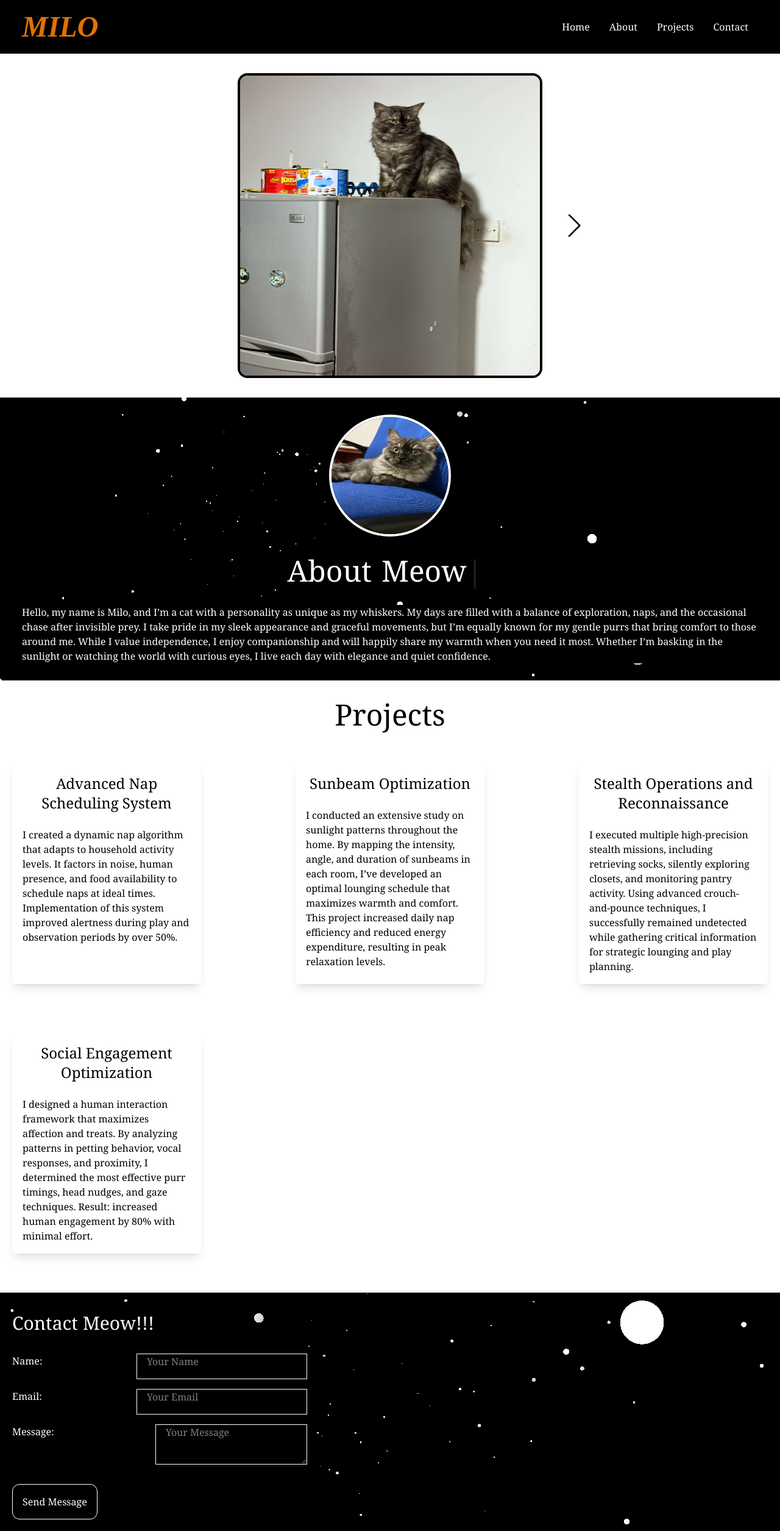
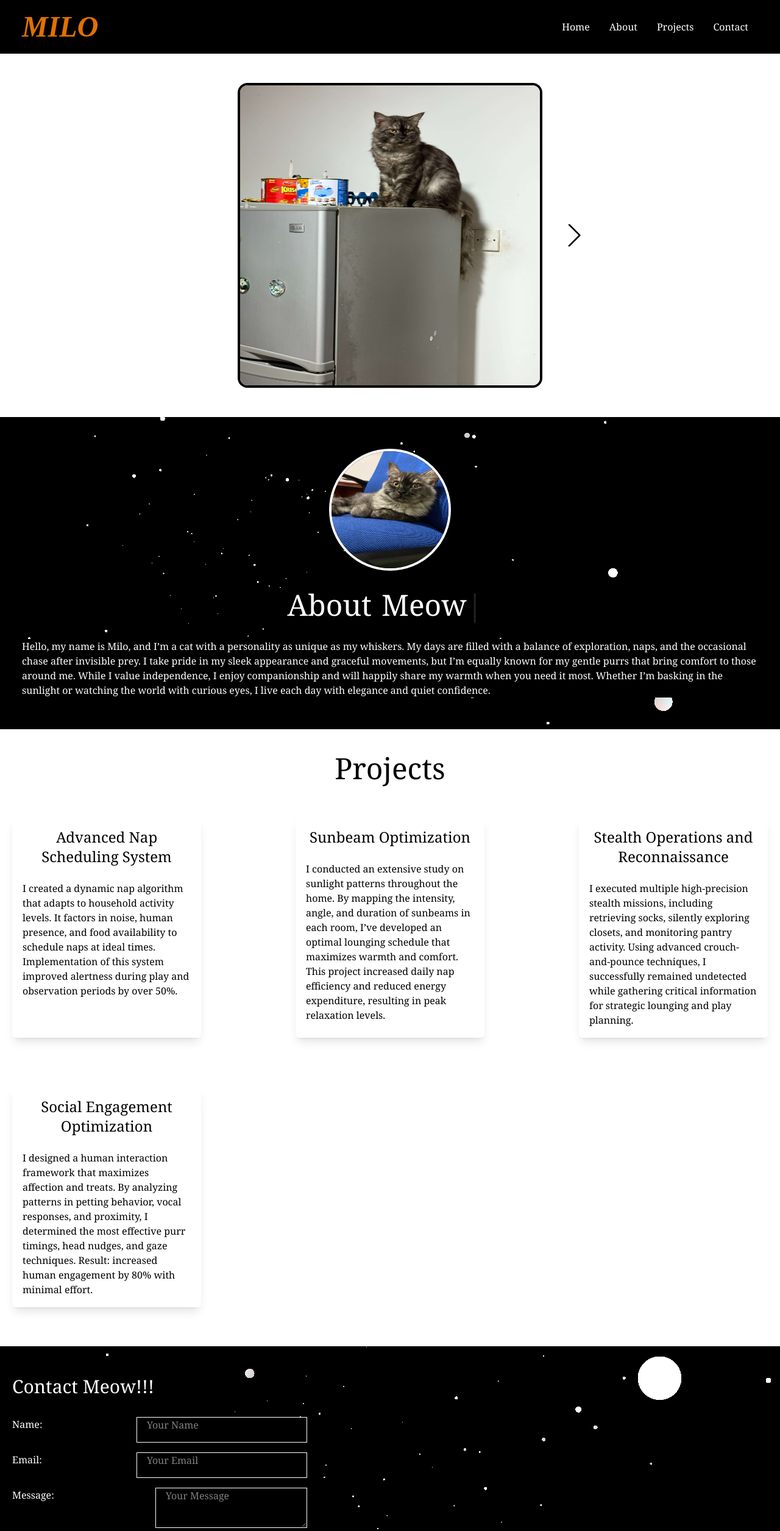
Before and after one commit to DinethminMU/miloPortfolio, a React (Vite) app: page / in a window 1280 px wide. Shown: the top 2511 px of the page at 61% size. Built offline with nearby package versions, Linux system fonts and the light colour scheme.

Commit message:
Refine Layout

```diff
--- a/src/Components/About.jsx
+++ b/src/Components/About.jsx
@@ -6,7 +6,7 @@ function About(){
 
     return(
         <>
-        <div className="relative w-full h-full overflow-x-hidden">
+        <div className="relative w-full h-full overflow-x-hidden overflow-y-hidden py-6">
         {/* Background Particles */}
         <div className="absolute inset-0 -z-10">
         <Particles
--- a/src/Components/Contact.jsx
+++ b/src/Components/Contact.jsx
@@ -1,6 +1,6 @@
 import Particles from "./Particles";
 function Contact(){
-    return(<div className="relative w-full overflow-x-hidden">
+    return(<div className="relative w-full overflow-x-hidden py-4">
 
         <div className="absolute inset-0 -z-10">
         <Particles
--- a/src/Components/Hero.jsx
+++ b/src/Components/Hero.jsx
@@ -19,7 +19,7 @@ const handlePicBack = () => {
     }
 }
 
-    return(<div className="flex w-full mx-auto  justify-center bg-white gap-4 py-8 overflow-x-hidden">
+    return(<div className="flex w-full mx-auto justify-center bg-white gap-4 py-12 overflow-x-hidden">
         <div className="flex items-center md:gap-8 gap-4">
 
             <SlArrowLeft onClick = {handlePicBack} className={`rounded-full my-auto size-10 hover:scale-125 duration-75 cursor-pointer ${
--- a/src/Components/Projects.jsx
+++ b/src/Components/Projects.jsx
@@ -1,7 +1,7 @@
 function Projects(){
     return(
         <>
-        <div id= "projects" className="flex flex-col items-center  bg-white hover:cursor-default overflow-x-hidden">
+        <div id= "projects" className="flex flex-col items-center  bg-white hover:cursor-default overflow-x-hidden pt-2">
         <h1 className=" text-black md:text-5xl text-4xl mb-4 pt-8 font-serif">Projects</h1><br/>
         <div className="text-black flex justify-between max-w-full md:max-w-[1240px] mx-auto mt-4 gap-x-2 gap-y-20 flex-wrap ">
 
```
